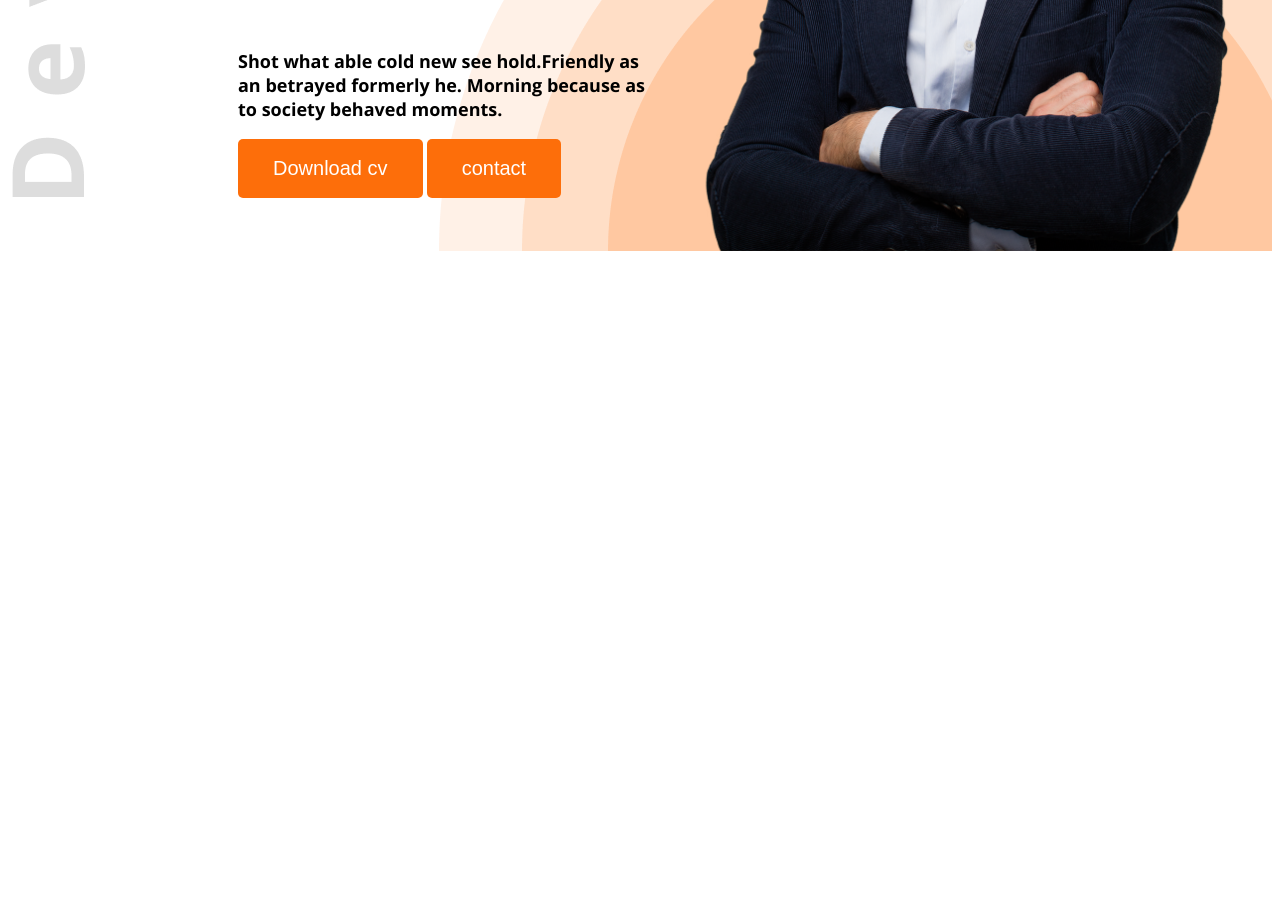
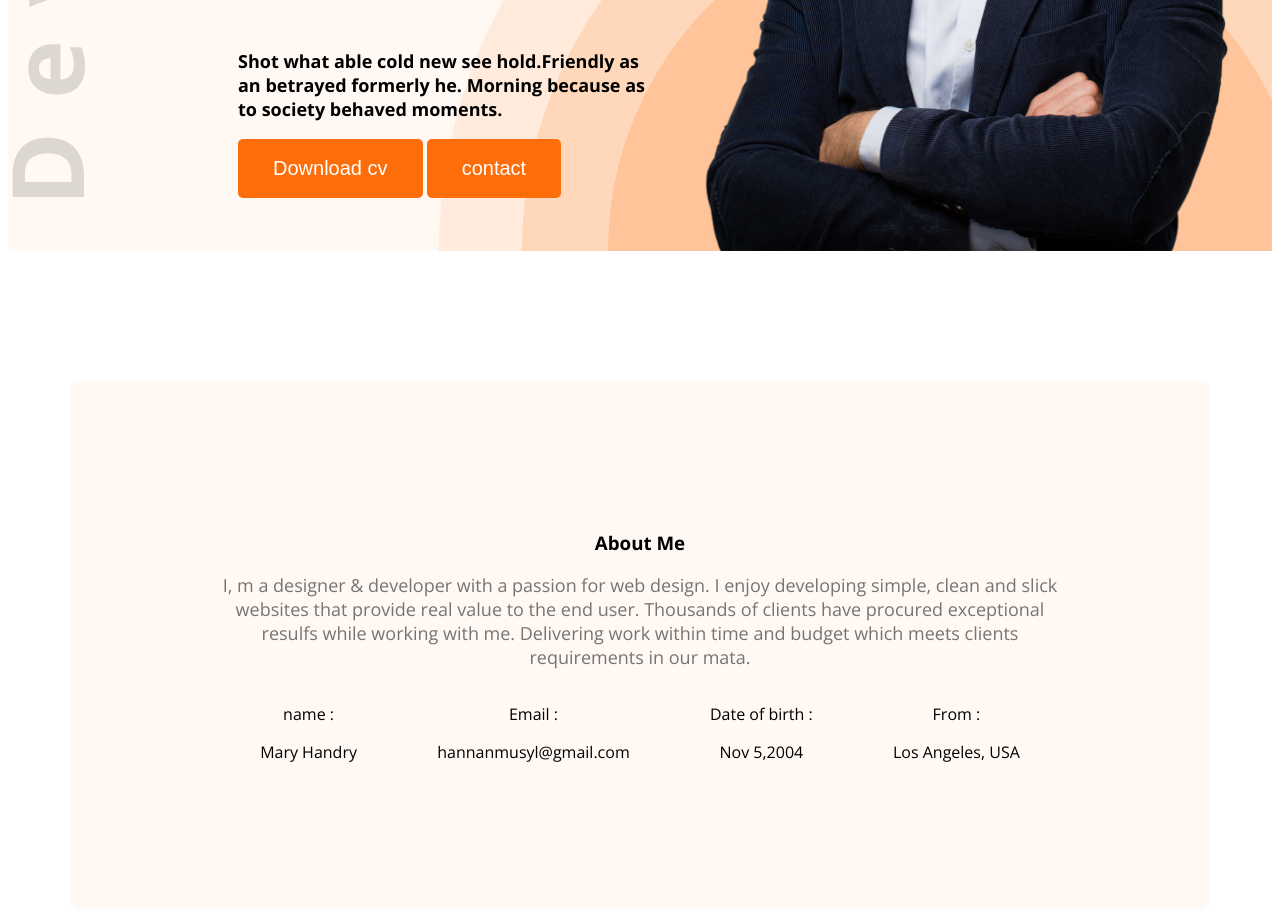
Before and after one commit to hannansyl/web-dev-portfolio, a plain HTML site: page index.html in a window 1280 px wide. Shown: the part 576-1488 px from the top of the page. Before the commit the page ends 835 px from the top, so only its background shows below. Drawn offline with nearby package versions, Linux system fonts and the light colour scheme.

Commit message:
added main

```diff
--- a/index.html
+++ b/index.html
@@ -10,7 +10,7 @@
     <link rel="stylesheet" href="style/portfolio.css">
 </head>
 <body class="open-sans-portfolio">
-    <header class="">
+    <header class="secondary-bg">
         <nav>
             <h1 class="nav-titel">Ma<span class="color">r</span>y</h1>
             <ul>
@@ -32,5 +32,32 @@
             <img class="banner-profail-picture" src="images/hardy.png" alt="">
         </div>
     </header>
+    <main>
+        <section class="about secondary-bg">
+
+            <h3 class="section-titel">About Me</h3>
+            <p class="section-description">I, m a designer & developer with a passion for web design. I enjoy developing simple, clean and slick websites that provide real value to the end user. Thousands of clients have procured exceptional resulfs while working with me. Delivering work within time and budget which meets clients requirements in our mata.</p>
+            <div class="about-items">
+                <div class="about-item">
+                    <p class="item-titel">name :</p>
+                    <p class="item-description">Mary Handry</p>
+                </div>
+                <div class="about-item">
+
+                        <p class="item-titel">Email :</p>
+                    <p class="item-description">hannanmusyl@gmail.com</p>
+                </div>
+                <div class="about-item">
+                    <p class="item-titel">Date of birth :</p>
+                    <p class="item-description">Nov 5,2004</p>
+                </div>
+                <div class="about-item">
+                    <p class="item-titel">From :</p>
+                    <p class="item-description">Los Angeles, USA</p>
+                </div>
+            </div>
+
+        </section>
+    </main>
 </body>
 </html>
--- a/style/portfolio.css
+++ b/style/portfolio.css
@@ -74,3 +74,41 @@
   .banner-contain{
     max-width: 580px;
   }
+  .section-taitel{
+    font-size: 35px;
+    font-weight: bold;
+    color: #181818;
+  }
+  .section-description{
+    font-size: 18px;
+    color: #757575;
+
+  }
+  .secondary-bg{
+    background-color: #FFF8F3;
+  }
+  /* .about-items{ */
+    /* display: flex; */
+    /* justify-content: space-around; */
+    display: flex;
+
+  }
+  .section-description{
+    font-weight: 600;
+    margin-top: 50px;
+  }
+
+  .about{
+    border-radius: 10px;
+    padding: 130px 150px;
+    text-align: center;
+    margin-top: 130px;
+  }
+  main{
+    max-width: 1140px;
+    margin: 0 auto;
+  }
+  .about-items{
+    display: flex;
+    justify-content: space-around;
+  }
```
